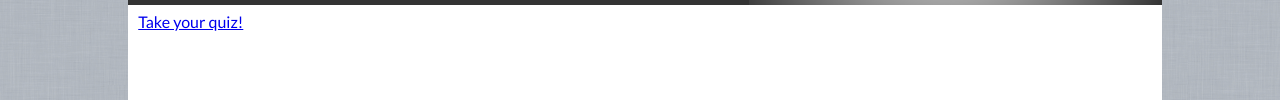
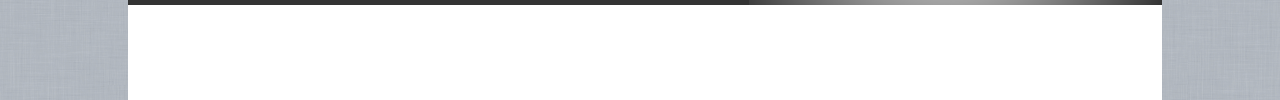
Before and after one commit to camhayes/learningObjectFinal, a plain HTML site: page index.html in a window 1280 px wide. Shown: the part 412-512 px from the top of the page. Drawn offline with Linux system fonts and the light colour scheme.

Commit message:
revert
once again, me being stupid. this is a clean copy.

```diff
--- a/index.html
+++ b/index.html
@@ -140,11 +140,7 @@ Credits:
 								<h1 class="printHeaderHeader">Slide 1</h1>
 
 							</div><!-- end printHeader -->
-								<div class="CEL-1col-100">
-									<div class="CEL-ReturnButton">
-	    								<a href="http://freshforfloridakidstraining.com/mod/quiz/view.php?id=1569" class="ReturnLink">Take your quiz!</a>
-									</div>
-								</div><!-- end 100 -->
+
 
 						</div><!-- end slideContent -->
 					</div><!-- end slide -->
```
